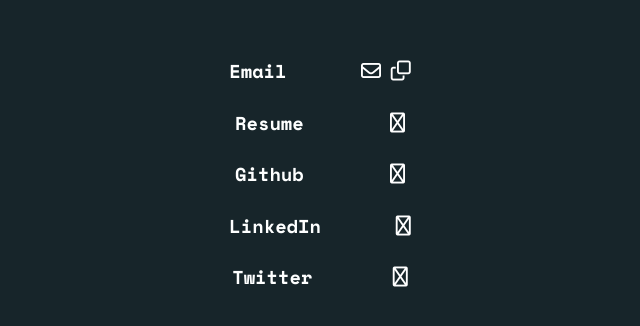
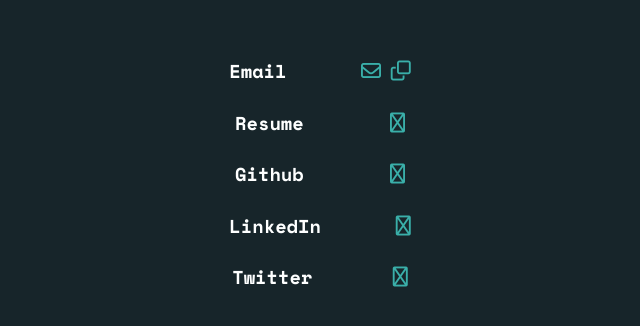
Before and after one commit to sara-elhawary/portofolio-2021, a website built with Parcel: page index.html in a window 1280 px wide. Shown: the part 2610-2936 px from the top of the page, without its empty margins (320-960 px from the left). Built offline with nearby package versions, Linux system fonts and the light colour scheme.

Commit message:
change icon color

```diff
--- a/index.css
+++ b/index.css
@@ -161,7 +161,7 @@
 .contact i {
   font-weight: 450;
   font-size: 20px;
-  color: white;
+  color: #3aafa9;
 }
 
 /************************MEDIA QUERIES*****************************/
@@ -202,4 +202,4 @@
 }
 
 /* 1-projects section especially project 1 in smaller screens
-2-nav link to be active when at targeted section */
+2-nav link to be active when at targeted section  ///SOLVED  */
```
Also changed, not shown: 4 other files.
